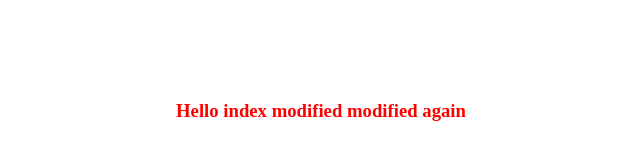
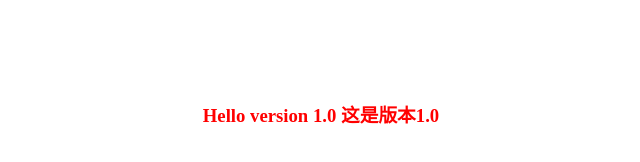
Before and after one commit to bayYabin/git_test, a plain HTML site: page index.html in a window 1280 px wide. Shown: the whole page, without its empty margins (319-959 px from the left). Drawn offline with Linux system fonts and the light colour scheme.

Commit message:
version1.0 thsi

```diff
--- a/index.html
+++ b/index.html
@@ -9,6 +9,6 @@
   </head>
 
   <body>
-    <h3>Hello index modified modified again</h3>
+    <h3>Hello version 1.0 这是版本1.0</h3>
   </body>
 </html>
```
